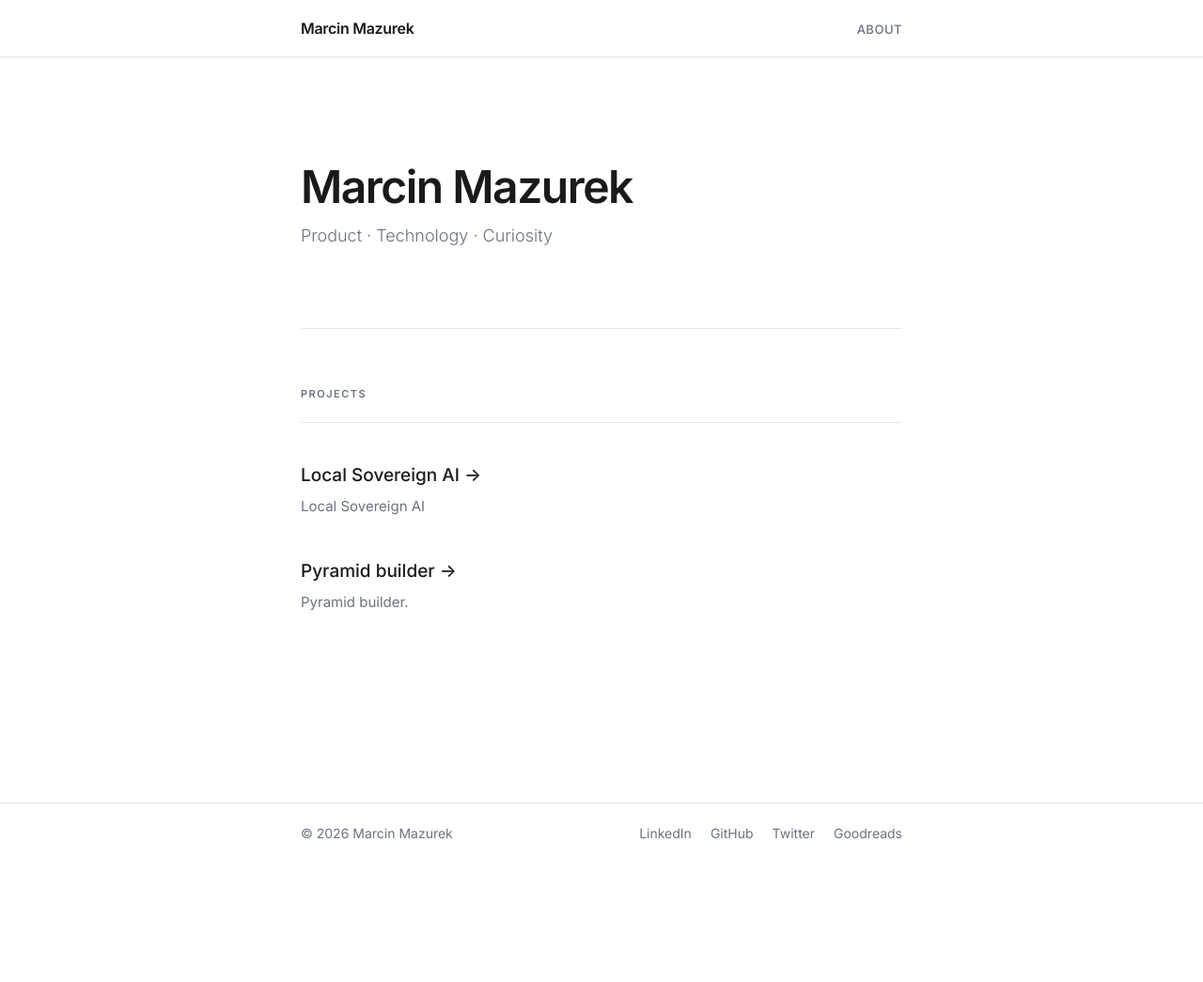
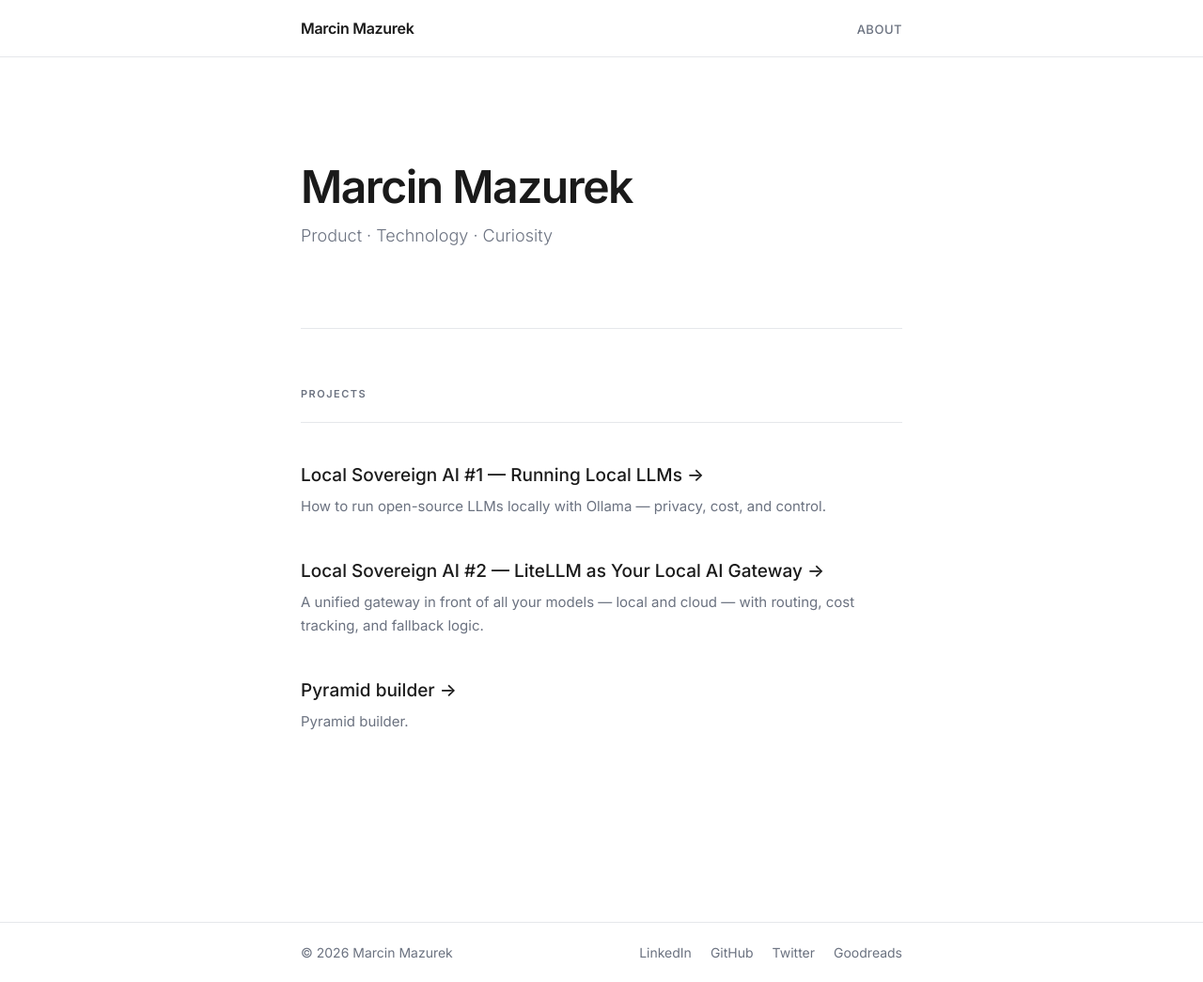
Before and after one commit to mazek/mazek.github.io, a Jekyll site: the page built from index.html, in a window 1280 px wide. Shown: the whole page at 94% size. Built offline with Jekyll 4.4.1, drawn with Linux system fonts in a browser that asks for light colours; before the commit the page ends 918 px from its top, so only the background shows below that.

Commit message:
Add article-02 to main page and link it from article-01

```diff
--- a/_data/projects.yml
+++ b/_data/projects.yml
@@ -11,9 +11,13 @@
 
 # Example — a local HTML experiment:
 
-- title: "Local Sovereign AI"
+- title: "Local Sovereign AI #1 — Running Local LLMs"
   url: /projects/article-01-local-llm.html
-  description: "Local Sovereign AI"
+  description: "How to run open-source LLMs locally with Ollama — privacy, cost, and control."
+
+- title: "Local Sovereign AI #2 — LiteLLM as Your Local AI Gateway"
+  url: /projects/article-02-litellm-gateway.html
+  description: "A unified gateway in front of all your models — local and cloud — with routing, cost tracking, and fallback logic."
 
 - title: "Pyramid builder"
   url: /projects/pyramid-builder.html
```
Also changed, not shown: projects/article-01-local-llm.html (+9 -2 lines).
